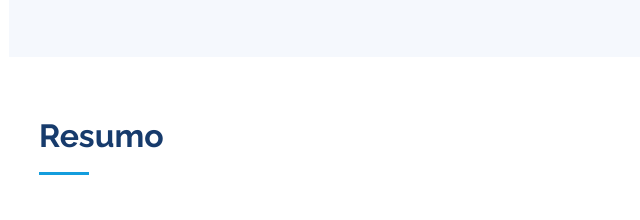
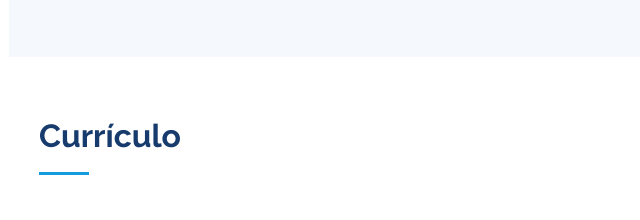
Before and after one commit to EduardoSouza-tech/Portif-lio, a plain HTML site: page index.html in a window 1280 px wide. Shown: the part 1901-2121 px from the top of the page, 291-931 px from the left. Drawn offline with nearby package versions, Linux system fonts and the light colour scheme.

Commit message:
Alteração dos tópicos do currículo

```diff
--- a/index.html
+++ b/index.html
@@ -174,7 +174,7 @@
       <div class="container">
 
         <div class="section-title">
-          <h2>Resumo</h2>
+          <h2>Currículo</h2>
 
         </div>
 
```
